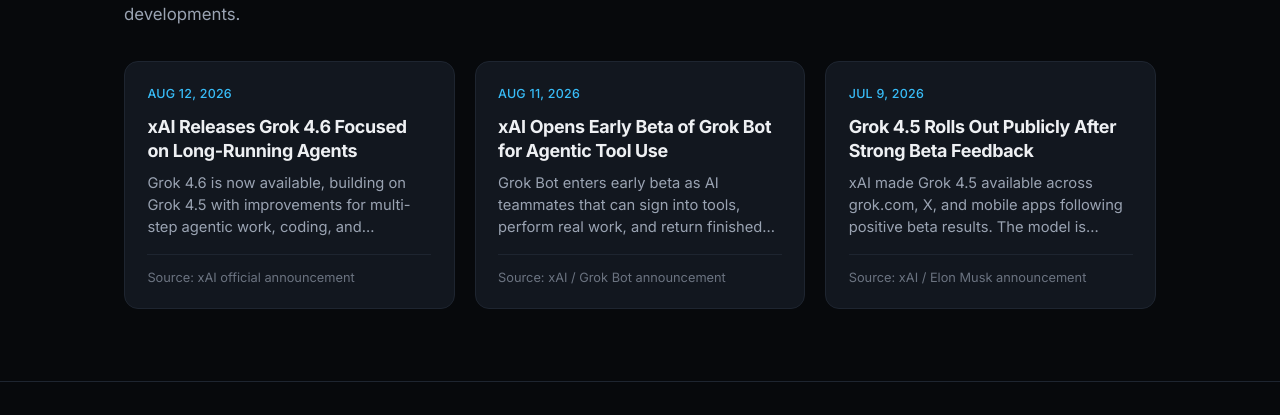
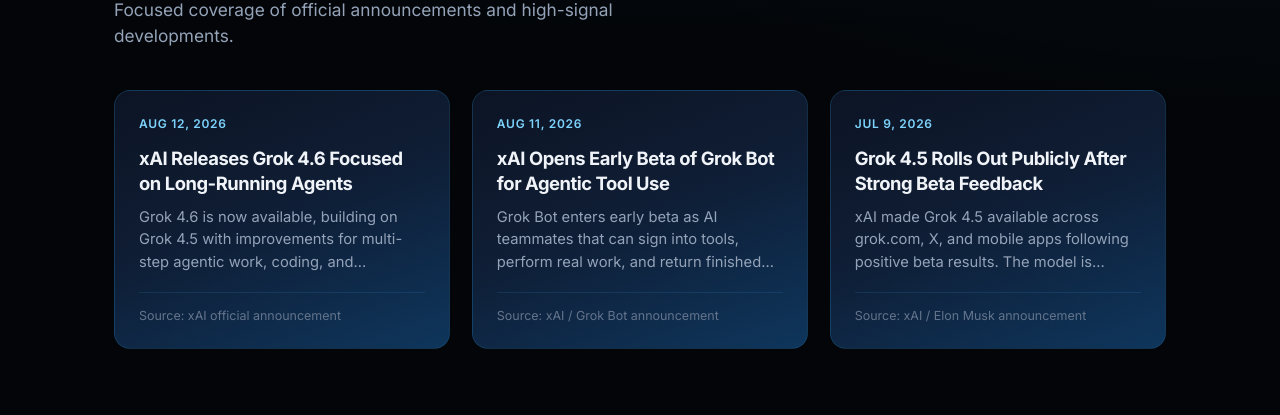
Before and after one commit to desdrec-source/grokati, an Astro site in the folder website/: page / in a window 1280 px wide. Shown: the part 204-619 px from the top of the page. Built offline with nearby package versions, Linux system fonts and the light colour scheme; Astro itself is replaced by a stand-in of ours.

Commit message:
Techflux-inspired redesign: gradient cards, glass header, stronger accent

```diff
--- a/website/src/styles/global.css
+++ b/website/src/styles/global.css
@@ -1,26 +1,28 @@
-/* Grokati — focused dark editorial design */
+/* Grokati — Techflux-inspired dark tech design */
 
 :root {
-  --bg: #07090c;
-  --bg-elevated: #0e1218;
-  --bg-card: #12171f;
-  --bg-card-hover: #171d27;
-  --border: #1e2530;
-  --border-strong: #2a3341;
-  --text: #eef0f3;
-  --text-muted: #9aa3b2;
-  --text-faint: #6b7380;
+  --bg: #030508;
+  --bg-elevated: #0a0e16;
+  --bg-card: linear-gradient(165deg, #0c1220 0%, #111b2e 45%, #0d2847 100%);
+  --bg-card-solid: #0e1624;
+  --border: rgba(56, 189, 248, 0.12);
+  --border-strong: rgba(56, 189, 248, 0.35);
+  --text: #f0f4f8;
+  --text-muted: #94a3b8;
+  --text-faint: #64748b;
   --accent: #38bdf8;
-  --accent-soft: rgba(56, 189, 248, 0.12);
-  --accent-hover: #7dd3fc;
+  --accent-bright: #7dd3fc;
+  --accent-deep: #0ea5e9;
+  --accent-soft: rgba(56, 189, 248, 0.15);
   --link: #38bdf8;
-  --radius: 12px;
-  --radius-sm: 8px;
+  --radius: 16px;
+  --radius-sm: 10px;
   --font-sans: "Inter", system-ui, -apple-system, BlinkMacSystemFont, "Segoe UI", Roboto, sans-serif;
   --font-display: "Inter", system-ui, sans-serif;
   --max-width: 680px;
-  --site-width: 1080px;
-  --header-height: 4rem;
+  --site-width: 1100px;
+  --header-height: 4.25rem;
+  --glow: 0 0 40px rgba(56, 189, 248, 0.08);
 }
 
 *,
@@ -46,6 +48,10 @@
   display: flex;
   flex-direction: column;
   -webkit-font-smoothing: antialiased;
+  background-image:
+    radial-gradient(ellipse 80% 50% at 50% -20%, rgba(14, 165, 233, 0.12), transparent),
+    radial-gradient(ellipse 60% 40% at 100% 0%, rgba(56, 189, 248, 0.06), transparent);
+  background-attachment: fixed;
 }
 
 a {
@@ -55,7 +61,7 @@
 }
 
 a:hover {
-  color: var(--accent-hover);
+  color: var(--accent-bright);
 }
 
 img {
@@ -64,7 +70,6 @@
   display: block;
 }
 
-/* Layout */
 .container {
   width: 100%;
   max-width: var(--site-width);
@@ -74,19 +79,18 @@
 
 .main {
   flex: 1;
-  padding: 2.25rem 0 4.5rem;
+  padding: 2.5rem 0 5rem;
 }
 
-/* Typography */
 h1, h2, h3, h4 {
   font-family: var(--font-display);
-  line-height: 1.22;
-  font-weight: 650;
-  letter-spacing: -0.025em;
+  line-height: 1.2;
+  font-weight: 700;
+  letter-spacing: -0.03em;
   color: var(--text);
 }
 
-h1 { font-size: 1.9rem; margin-bottom: 0.6rem; }
+h1 { font-size: 2rem; margin-bottom: 0.6rem; }
 h2 { font-size: 1.35rem; margin: 1.85rem 0 0.7rem; }
 h3 { font-size: 1.12rem; margin: 1.4rem 0 0.5rem; }
 
@@ -103,18 +107,18 @@
 
 strong {
   font-weight: 600;
-  color: #f4f6f8;
+  color: #f8fafc;
 }
 
-/* ========== Header ========== */
+/* Header — glass */
 .site-header {
-  border-bottom: 1px solid var(--border);
+  border-bottom: 1px solid rgba(56, 189, 248, 0.1);
   position: sticky;
   top: 0;
   z-index: 50;
-  background: rgba(7, 9, 12, 0.88);
-  backdrop-filter: blur(12px);
-  -webkit-backdrop-filter: blur(12px);
+  background: rgba(3, 5, 8, 0.75);
+  backdrop-filter: blur(16px) saturate(1.4);
+  -webkit-backdrop-filter: blur(16px) saturate(1.4);
 }
 
 .header-inner {
@@ -125,14 +129,14 @@
 }
 
 .logo {
-  font-weight: 700;
-  font-size: 1.3rem;
+  font-weight: 800;
+  font-size: 1.4rem;
   color: var(--text);
-  letter-spacing: -0.04em;
+  letter-spacing: -0.05em;
   text-decoration: none;
   display: flex;
   align-items: center;
-  gap: 0.15rem;
+  gap: 0.05rem;
 }
 
 .logo:hover {
@@ -141,7 +145,10 @@
 }
 
 .logo span {
-  color: var(--accent);
+  background: linear-gradient(135deg, #38bdf8 0%, #0ea5e9 100%);
+  -webkit-background-clip: text;
+  -webkit-text-fill-color: transparent;
+  background-clip: text;
 }
 
 .nav {
@@ -156,226 +163,21 @@
   font-weight: 500;
   text-decoration: none;
   letter-spacing: 0.01em;
+  transition: color 0.15s ease;
 }
 
 .nav a:hover {
   color: var(--text);
 }
 
-/* ========== Footer ========== */
+/* Footer */
 .site-footer {
-  border-top: 1px solid var(--border);
-  padding: 2.25rem 0;
+  border-top: 1px solid rgba(56, 189, 248, 0.1);
+  padding: 2.5rem 0 2rem;
   margin-top: auto;
+  background: rgba(0, 0, 0, 0.35);
 }
 
-.footer-inner {
-  display: flex;
-  flex-wrap: wrap;
-  justify-content: space-between;
-  gap: 0.75rem 2rem;
-  font-size: 0.875rem;
-  color: var(--text-muted);
-}
-
-.footer-inner .faint {
-  color: var(--text-faint);
-}
-
-/* ========== Homepage ========== */
-.page-title {
-  font-size: 1.75rem;
-  margin-bottom: 0.4rem;
-  letter-spacing: -0.03em;
-}
-
-.page-subtitle {
-  color: var(--text-muted);
-  font-size: 1.05rem;
-  margin-bottom: 2rem;
-  max-width: 36rem;
-}
-
-.articles-grid {
-  display: grid;
-  grid-template-columns: repeat(auto-fill, minmax(300px, 1fr));
-  gap: 1.25rem;
-}
-
-/* ========== Article Card ========== */
-.article-card {
-  background: var(--bg-card);
-  border: 1px solid var(--border);
-  border-radius: var(--radius);
-  transition: border-color 0.18s ease, background 0.18s ease, transform 0.18s ease;
-  height: 100%;
-}
-
-.article-card:hover {
-  border-color: var(--border-strong);
-  background: var(--bg-card-hover);
-  transform: translateY(-2px);
-}
-
-.article-card a {
-  display: flex;
-  flex-direction: column;
-  padding: 1.35rem 1.4rem 1.25rem;
-  height: 100%;
-  color: inherit;
-  text-decoration: none;
-}
-
-.article-card a:hover {
-  color: inherit;
-  text-decoration: none;
-}
-
-.card-date {
-  display: inline-block;
-  font-size: 0.78rem;
-  font-weight: 500;
-  letter-spacing: 0.02em;
-  text-transform: uppercase;
-  color: var(--accent);
-  margin-bottom: 0.65rem;
-}
-
-.card-title {
-  font-size: 1.12rem;
-  font-weight: 650;
-  line-height: 1.35;
-  margin: 0 0 0.55rem;
-  letter-spacing: -0.02em;
-  color: var(--text);
-}
-
-.card-desc {
-  font-size: 0.92rem;
-  line-height: 1.5;
-  color: var(--text-muted);
-  margin: 0 0 1rem;
-  flex: 1;
-  display: -webkit-box;
-  -webkit-line-clamp: 3;
-  -webkit-box-orient: vertical;
-  overflow: hidden;
-}
-
-.card-source {
-  font-size: 0.8rem;
-  color: var(--text-faint);
-  margin: 0;
-  padding-top: 0.75rem;
-  border-top: 1px solid var(--border);
-}
-
-/* ========== Article page ========== */
-.article-header {
-  margin-bottom: 1.5rem;
-  max-width: var(--max-width);
-}
-
-.article-header h1 {
-  font-size: 2rem;
-  line-height: 1.2;
-  margin-bottom: 0.85rem;
-}
-
-.article-meta {
-  display: flex;
-  flex-wrap: wrap;
-  align-items: center;
-  gap: 0.5rem 0.85rem;
-  font-size: 0.9rem;
-  color: var(--text-muted);
-}
-
-.article-source {
-  background: var(--bg-elevated);
-  border: 1px solid var(--border);
-  border-left: 3px solid var(--accent);
-  border-radius: var(--radius-sm);
-  padding: 1rem 1.15rem;
-  margin: 0 0 2.25rem;
-  font-size: 0.9rem;
-  color: var(--text-muted);
-  max-width: var(--max-width);
-}
-
-.article-source strong {
-  color: var(--text);
-  font-weight: 600;
-}
-
-.article-source a {
-  word-break: break-all;
-  font-size: 0.85rem;
-}
-
-.article-body {
-  max-width: var(--max-width);
-  font-size: 1.05rem;
-  line-height: 1.75;
-}
-
-.article-body h2 {
-  margin-top: 2.25rem;
-  font-size: 1.3rem;
-}
-
-.article-body p {
-  margin-bottom: 1.25rem;
-}
-
-.article-body p:last-child {
-  margin-bottom: 0;
-}
-
-.attribution {
-  margin-top: 3.25rem;
-  padding-top: 1.5rem;
-  border-top: 1px solid var(--border);
-  font-size: 0.875rem;
-  color: var(--text-faint);
-  max-width: var(--max-width);
-  line-height: 1.55;
-}
-
-/* About */
-.about-content {
-  max-width: var(--max-width);
-}
-
-.about-content p {
-  margin-bottom: 1.2rem;
-  font-size: 1.05rem;
-}
-
-/* Utility */
-.muted { color: var(--text-muted); }
-.faint { color: var(--text-faint); }
-
-/* Responsive */
-@media (max-width: 639px) {
-  :root {
-    --header-height: 3.5rem;
-  }
-
-  h1 { font-size: 1.55rem; }
-  .article-header h1 { font-size: 1.65rem; }
-  .page-title { font-size: 1.45rem; }
-  .nav { gap: 1.1rem; }
-  .nav a { font-size: 0.88rem; }
-  .articles-grid {
-    grid-template-columns: 1fr;
-    gap: 1rem;
-  }
-  .container { padding: 0 1.15rem; }
-  .main { padding: 1.75rem 0 3.5rem; }
-}
-
-/* Footer layout refinements */
 .footer-inner {
   display: flex;
   flex-wrap: wrap;
@@ -416,7 +218,7 @@
 
 .footer-bottom {
   padding-top: 1.25rem;
-  border-top: 1px solid var(--border);
+  border-top: 1px solid rgba(56, 189, 248, 0.08);
   display: flex;
   flex-wrap: wrap;
   justify-content: space-between;
@@ -424,30 +226,231 @@
   font-size: 0.82rem;
 }
 
-/* Homepage kicker */
+/* Homepage */
 .home-hero {
-  margin-bottom: 0.25rem;
+  margin-bottom: 0.5rem;
 }
 
 .home-kicker {
   display: inline-block;
-  font-size: 0.78rem;
+  font-size: 0.75rem;
   font-weight: 600;
-  letter-spacing: 0.08em;
+  letter-spacing: 0.1em;
   text-transform: uppercase;
   color: var(--accent);
-  margin-bottom: 0.65rem;
+  margin-bottom: 0.75rem;
+  padding: 0.3rem 0.75rem;
+  background: var(--accent-soft);
+  border-radius: 999px;
+  border: 1px solid rgba(56, 189, 248, 0.2);
 }
 
-/* Stronger card hover */
+.page-title {
+  font-size: 2.1rem;
+  margin-bottom: 0.5rem;
+  letter-spacing: -0.035em;
+  font-weight: 750;
+}
+
+.page-subtitle {
+  color: var(--text-muted);
+  font-size: 1.08rem;
+  margin-bottom: 2.5rem;
+  max-width: 34rem;
+  line-height: 1.55;
+}
+
+.articles-grid {
+  display: grid;
+  grid-template-columns: repeat(auto-fill, minmax(310px, 1fr));
+  gap: 1.35rem;
+}
+
+/* Cards — Techflux gradient */
 .article-card {
-  border-radius: 14px;
-  box-shadow: 0 0 0 1px transparent;
-  transition: border-color 0.2s ease, background 0.2s ease, transform 0.2s ease, box-shadow 0.2s ease;
+  background: linear-gradient(160deg, #0c1424 0%, #0f1c32 40%, #0c2d52 100%);
+  border: 1px solid rgba(56, 189, 248, 0.15);
+  border-radius: var(--radius);
+  transition: border-color 0.25s ease, transform 0.25s ease, box-shadow 0.25s ease;
+  height: 100%;
+  position: relative;
+  overflow: hidden;
+}
+
+.article-card::before {
+  content: "";
+  position: absolute;
+  inset: 0;
+  background: linear-gradient(160deg, transparent 50%, rgba(56, 189, 248, 0.06) 100%);
+  pointer-events: none;
 }
 
 .article-card:hover {
-  border-color: rgba(56, 189, 248, 0.35);
-  transform: translateY(-3px);
-  box-shadow: 0 12px 32px rgba(0, 0, 0, 0.35);
+  border-color: rgba(56, 189, 248, 0.45);
+  transform: translateY(-4px);
+  box-shadow:
+    0 16px 40px rgba(0, 0, 0, 0.45),
+    0 0 30px rgba(56, 189, 248, 0.1);
 }
+
+.article-card a {
+  display: flex;
+  flex-direction: column;
+  padding: 1.45rem 1.5rem 1.35rem;
+  height: 100%;
+  color: inherit;
+  text-decoration: none;
+  position: relative;
+  z-index: 1;
+}
+
+.article-card a:hover {
+  color: inherit;
+  text-decoration: none;
+}
+
+.card-date {
+  display: inline-block;
+  font-size: 0.75rem;
+  font-weight: 600;
+  letter-spacing: 0.06em;
+  text-transform: uppercase;
+  color: var(--accent-bright);
+  margin-bottom: 0.75rem;
+}
+
+.card-title {
+  font-size: 1.15rem;
+  font-weight: 700;
+  line-height: 1.35;
+  margin: 0 0 0.6rem;
+  letter-spacing: -0.025em;
+  color: var(--text);
+}
+
+.card-desc {
+  font-size: 0.92rem;
+  line-height: 1.55;
+  color: var(--text-muted);
+  margin: 0 0 1.1rem;
+  flex: 1;
+  display: -webkit-box;
+  -webkit-line-clamp: 3;
+  -webkit-box-orient: vertical;
+  overflow: hidden;
+}
+
+.card-source {
+  font-size: 0.78rem;
+  color: var(--text-faint);
+  margin: 0;
+  padding-top: 0.85rem;
+  border-top: 1px solid rgba(56, 189, 248, 0.12);
+}
+
+/* Article page */
+.article-header {
+  margin-bottom: 1.5rem;
+  max-width: var(--max-width);
+}
+
+.article-header h1 {
+  font-size: 2.15rem;
+  line-height: 1.18;
+  margin-bottom: 0.9rem;
+  font-weight: 750;
+}
+
+.article-meta {
+  display: flex;
+  flex-wrap: wrap;
+  align-items: center;
+  gap: 0.5rem 0.85rem;
+  font-size: 0.9rem;
+  color: var(--text-muted);
+}
+
+.article-source {
+  background: linear-gradient(135deg, rgba(14, 22, 36, 0.9), rgba(12, 30, 55, 0.7));
+  border: 1px solid rgba(56, 189, 248, 0.18);
+  border-left: 3px solid var(--accent);
+  border-radius: var(--radius-sm);
+  padding: 1.05rem 1.2rem;
+  margin: 0 0 2.25rem;
+  font-size: 0.9rem;
+  color: var(--text-muted);
+  max-width: var(--max-width);
+}
+
+.article-source strong {
+  color: var(--text);
+  font-weight: 600;
+}
+
+.article-source a {
+  word-break: break-all;
+  font-size: 0.85rem;
+}
+
+.article-body {
+  max-width: var(--max-width);
+  font-size: 1.06rem;
+  line-height: 1.75;
+}
+
+.article-body h2 {
+  margin-top: 2.25rem;
+  font-size: 1.3rem;
+}
+
+.article-body p {
+  margin-bottom: 1.25rem;
+}
+
+.article-body p:last-child {
+  margin-bottom: 0;
+}
+
+.attribution {
+  margin-top: 3.25rem;
+  padding-top: 1.5rem;
+  border-top: 1px solid rgba(56, 189, 248, 0.12);
+  font-size: 0.875rem;
+  color: var(--text-faint);
+  max-width: var(--max-width);
+  line-height: 1.55;
+}
+
+.about-content {
+  max-width: var(--max-width);
+}
+
+.about-content p {
+  margin-bottom: 1.2rem;
+  font-size: 1.05rem;
+}
+
+.muted { color: var(--text-muted); }
+.faint { color: var(--text-faint); }
+
+@media (max-width: 639px) {
+  :root {
+    --header-height: 3.6rem;
+  }
+
+  h1 { font-size: 1.6rem; }
+  .article-header h1 { font-size: 1.7rem; }
+  .page-title { font-size: 1.65rem; }
+  .nav { gap: 1.15rem; }
+  .nav a { font-size: 0.88rem; }
+  .articles-grid {
+    grid-template-columns: 1fr;
+    gap: 1.1rem;
+  }
+  .container { padding: 0 1.15rem; }
+  .main { padding: 1.85rem 0 3.5rem; }
+  .home-kicker {
+    font-size: 0.7rem;
+    padding: 0.25rem 0.65rem;
+  }
+}
```
